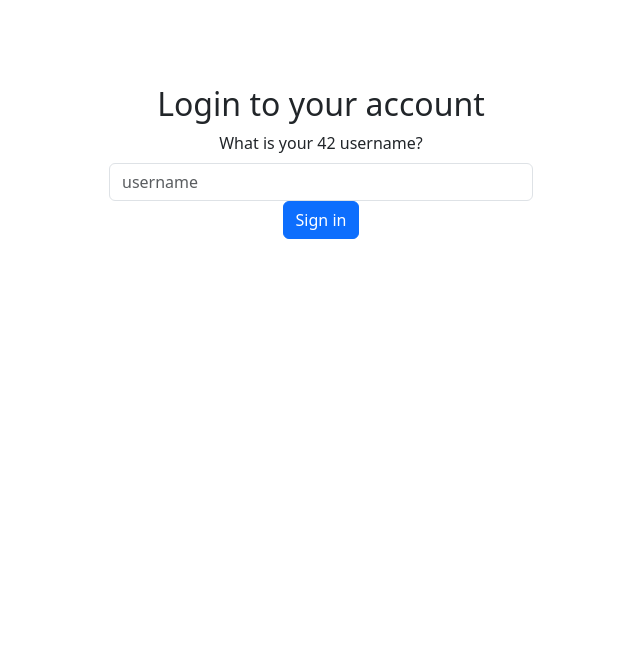
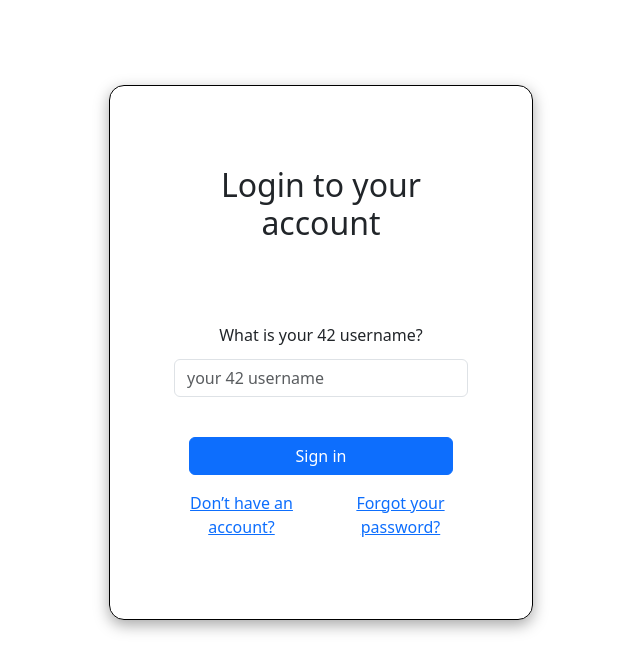
Before and after one commit to quiminbano/ft_transcendence, a React (Create React App) app in the folder frontend/: page /login in a window 1280 px wide. Shown: the top 672 px of the page, without its empty margins (319-959 px from the left). Built offline with nearby package versions, Linux system fonts and the light colour scheme.

Commit message:
login page a bit styled. Also link to registration added from there

```diff
--- a/frontend/src/App.tsx
+++ b/frontend/src/App.tsx
@@ -3,6 +3,7 @@ import "./App.css";
 import { BrowserRouter, Routes, Route } from "react-router-dom";
 import { Homepage } from "./Components/homepage/Homepage";
 import { Login } from "./Components/LoginPage/Login";
+import { RegistrationPage } from "./Components/RegistrationPage/registrationPage";
 
 function App() {
 	return (
@@ -11,6 +12,7 @@ function App() {
 				<Routes>
 					<Route path="/" element={<Homepage />} />
 					<Route path="/login" element={<Login />} />
+					<Route path="/registration" element={<RegistrationPage /> } />
 				</Routes>
 			</BrowserRouter>
 		</div>
--- a/frontend/src/Components/LoginPage/Login.css
+++ b/frontend/src/Components/LoginPage/Login.css
@@ -1,8 +1,39 @@
 .login-container {
 	width: 35%;
-	min-height: 100vh;
 }
 
 #login-box {
 	margin-top: 20%;
+	padding: 10vh 5vw;
+	border: 1px solid black;
+	box-shadow: rgba(0, 0, 0, 0.35) 0px 5px 15px;
+	border-radius: 15px;
 }
+
+#login-title {
+	margin-bottom: 10vh;
+}
+
+#login-form-label {
+	text-align: left;
+	margin-bottom: 1.5vh;
+}
+
+#login-button {
+	margin-top: 5vh;
+	width: 90%;
+}
+
+@media only screen and (max-width: 576px)
+{
+	.login-container {
+		width: 90%;
+	}
+	#login-box {
+		margin-top: 50%;
+		padding: 4vh 5vw;
+		border: 1px solid black;
+		box-shadow: rgba(0, 0, 0, 0.35) 0px 5px 15px;
+		border-radius: 15px;
+	}
+}
--- a/frontend/src/Components/LoginPage/Login.tsx
+++ b/frontend/src/Components/LoginPage/Login.tsx
@@ -1,26 +1,54 @@
 import { useState } from "react";
 import "./Login.css";
-import { Container, Form, Button } from "react-bootstrap";
+import { Container, Form, Button, Row, Col } from "react-bootstrap";
+import { Link } from "react-router-dom";
+
+interface loginFormProps  {
+	setUsername: (value: string) => void;
+	username: string
+}
 
 export const Login = () : JSX.Element | null => {
-	const [username, setUsername] = useState<string>();
-	const handleSignIn = () => {
-		console.log(username);
-	};
+	const [username, setUsername] = useState("");
 	return (
 		<Container className="login-container">
 			<div id="login-box">
-				<h2>Login to your account</h2>
-				<Form>
-					<Form.Group className="mb-3" controlId="exampleForm.ControlInput1">
-						<Form.Label>What is your 42 username?</Form.Label>
-						<Form.Control type="text" placeholder="username" onChange={(e)=>setUsername(e.target.value)}/>
-						<Button
-							onClick={()=>handleSignIn()}
-						>Sign in</Button>
-					</Form.Group>
-				</Form>
+				<h2 id="login-title">Login to your account</h2>
+				<LoginForm setUsername={setUsername} username={username} />
+				<NoAccountArea />
 			</div>
 		</Container>
 	);
 };
+
+const LoginForm = (props: loginFormProps) => {
+	const handleSignIn = () => {
+		console.log(props.username);
+		props.setUsername("");
+	};
+	return (
+		<Form>
+			<Form.Group className="mb-3" controlId="exampleForm.ControlInput1">
+				<Form.Label id="login-form-label">What is your 42 username?</Form.Label>
+				<Form.Control type="text" placeholder="your 42 username" onChange={(e)=>props.setUsername(e.target.value)} value={props.username}/>
+				<Button
+					id="login-button"
+					onClick={()=>handleSignIn()}
+				>Sign in</Button>
+			</Form.Group>
+		</Form>
+	);
+};
+
+const NoAccountArea = () : JSX.Element => {
+	return (
+		<Row>
+			<Col>
+				<Link to="/registration">Don&rsquo;t have an account?</Link>
+			</Col>
+			<Col>
+				<a href="#">Forgot your password?</a>
+			</Col>
+		</Row>
+	);
+};
```
